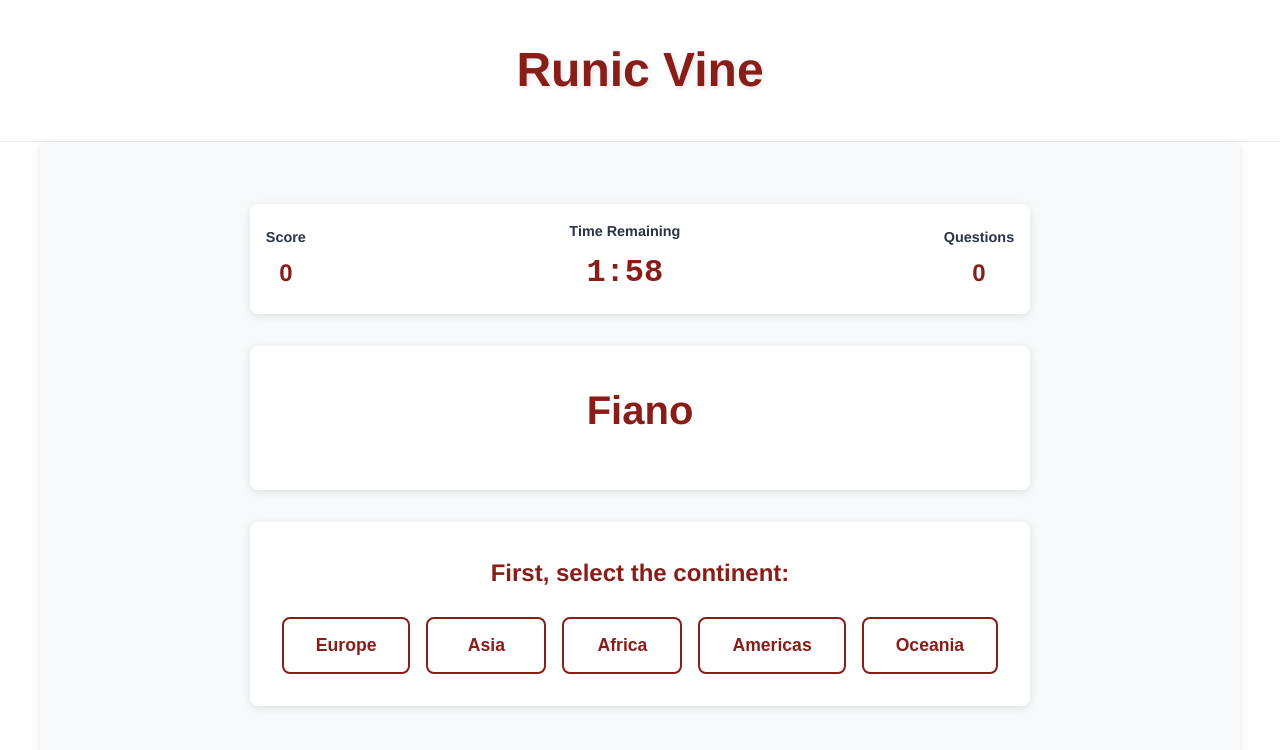
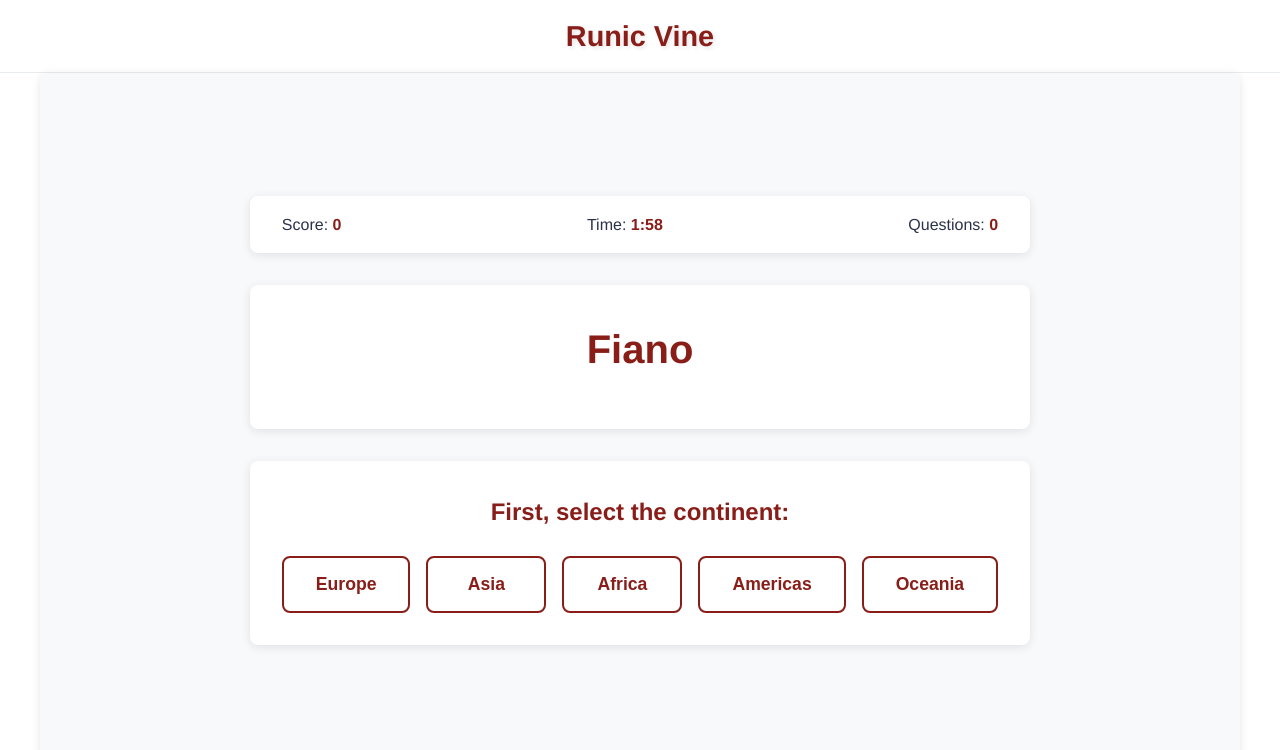
Before and after one commit to eminozturk1986/runic-vine, a website: page index.html in a window 1280 px wide. Both pictures are taken after typing "Sample", "name@example.com" into the empty fields and a click on the button "Start Game". Drawn offline with nearby package versions, Linux system fonts and the light colour scheme.

Commit message:
fit to screen

```diff
--- a/src/main.js
+++ b/src/main.js
@@ -130,20 +130,9 @@
         this.gameContainer.innerHTML = `
             <div class="game-screen">
                 <div class="game-header">
-                    <div class="score-container">
-                        <div class="score-label">Score</div>
-                        <div class="score-display" id="score-display">${this.score}</div>
-                    </div>
-
-                    <div class="timer-container">
-                        <div class="timer-label">Time Remaining</div>
-                        <div class="timer-display" id="timer-display">2:00</div>
-                    </div>
-
-                    <div class="score-container">
-                        <div class="score-label">Questions</div>
-                        <div class="score-display" id="questions-display">${this.totalQuestions}</div>
-                    </div>
+                    <span class="stat">Score: <strong id="score-display">${this.score}</strong></span>
+                    <span class="stat">Time: <strong id="timer-display">2:00</strong></span>
+                    <span class="stat">Questions: <strong id="questions-display">${this.totalQuestions}</strong></span>
                 </div>
 
                 <div class="question-section">
@@ -275,8 +264,13 @@
 
                 console.log(`Selected continent: ${selectedContinent}, Correct: ${correctContinent}`);
 
-                // Disable continent buttons
-                buttons.forEach(btn => btn.disabled = true);
+                // Hide other continent buttons to save space
+                buttons.forEach(btn => {
+                    if (btn !== e.target) {
+                        btn.style.display = 'none';
+                    }
+                    btn.disabled = true;
+                });
 
                 this.totalQuestions++;
 
@@ -288,7 +282,7 @@
                     // Load the correct continent map for country selection
                     await this.loadContinentMap(selectedContinent);
 
-                    // Show map section
+                    // Show map section right below the selected continent button
                     document.querySelector('.map-section').style.display = 'block';
 
                 } else {
@@ -322,6 +316,7 @@
         buttons.forEach(btn => {
             btn.disabled = false;
             btn.classList.remove('correct-continent', 'incorrect-continent');
+            btn.style.display = 'block'; // Restore hidden buttons
         });
 
         // Show continent selection, hide map
--- a/styles/styles.css
+++ b/styles/styles.css
@@ -34,14 +34,14 @@
 
 header {
     background-color: var(--white);
-    padding: 2rem 1rem;
+    padding: 0.8rem 1rem;
     text-align: center;
     border-bottom: 1px solid var(--border-gray);
 }
 
 header h1 {
     font-family: var(--font-display);
-    font-size: 3rem;
+    font-size: 1.8rem;
     font-weight: 700;
     color: var(--primary-red);
     margin: 0;
@@ -406,6 +406,17 @@
     background-color: var(--white);
     border-radius: 8px;
     box-shadow: 0 2px 10px rgba(0, 0, 0, 0.1);
+}
+
+.stat {
+    font-size: 1rem;
+    color: var(--primary-blue-gray);
+    margin: 0 1rem;
+}
+
+.stat strong {
+    color: var(--primary-red);
+    font-weight: 700;
 }
 
 .timer-container {
```
